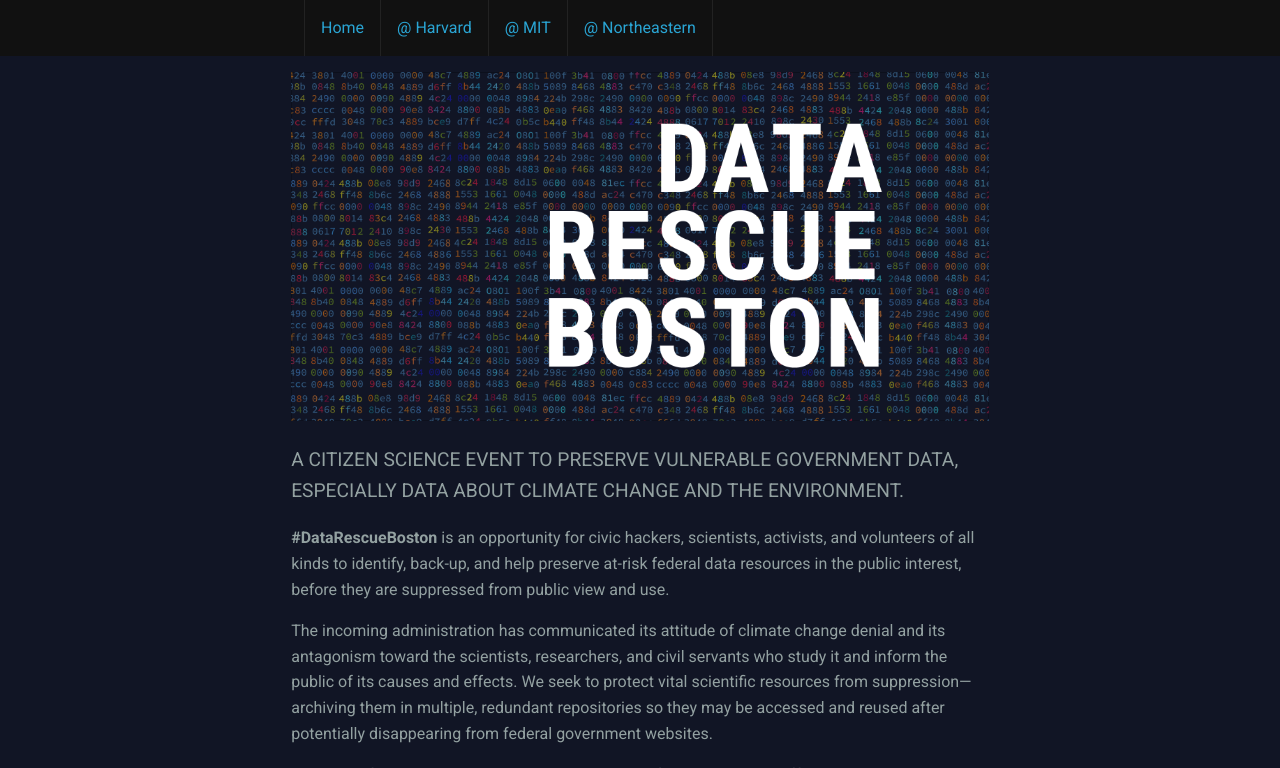
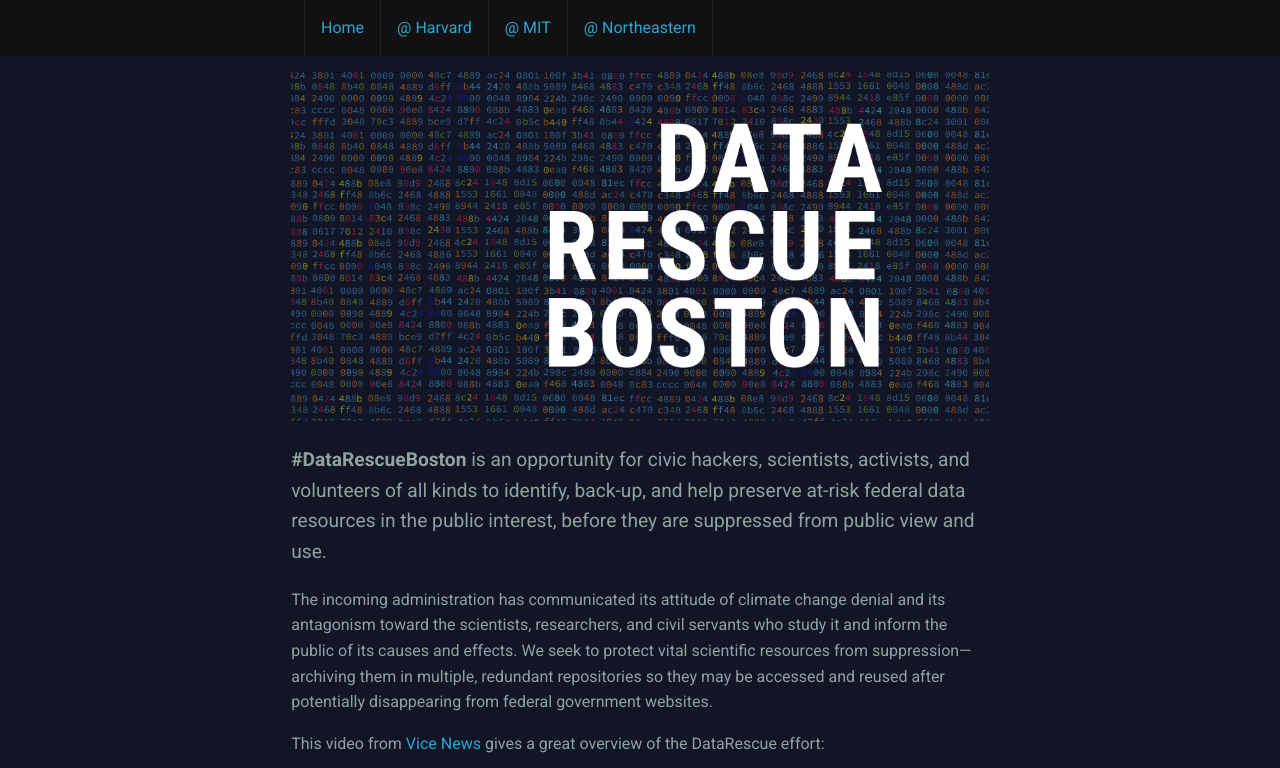
Before and after one commit to data-rescue-boston/data-rescue-boston.github.io, a Jekyll site: the page built from index.md, in a window 1280 px wide and 900 px high, cut to the strip 0-768 px from the top of the window. Built offline with Jekyll 4.4.1, drawn with Linux system fonts in a browser that asks for light colours.

Commit message:
Update main-01-datarescue.html

```diff
--- a/_sections/main-01-datarescue.html
+++ b/_sections/main-01-datarescue.html
@@ -6,11 +6,8 @@
 <img class="logo" src="{{ "/assets/dark-banner.png" | relative_url }}" />
 
 <p class="lead">
-  A CITIZEN SCIENCE EVENT TO PRESERVE VULNERABLE GOVERNMENT DATA,<br />
-  ESPECIALLY DATA ABOUT CLIMATE CHANGE AND THE ENVIRONMENT.
+  <strong>#DataRescueBoston</strong> is an opportunity for civic hackers, scientists, activists, and volunteers of all kinds to identify, back-up, and help preserve at-risk federal data resources in the public interest, before they are suppressed from public view and use.
 </p>
-
-<p><strong>#DataRescueBoston</strong> is an opportunity for civic hackers, scientists, activists, and volunteers of all kinds to identify, back-up, and help preserve at-risk federal data resources in the public interest, before they are suppressed from public view and use.</p>
 
 <p>The incoming administration has communicated its attitude of climate change denial and its antagonism toward the scientists, researchers, and civil servants who study it and inform the public of its causes and effects. We seek to protect vital scientific resources from suppression—archiving them in multiple, redundant repositories so they may be accessed and reused after potentially disappearing from federal government websites.</p>
 
```
